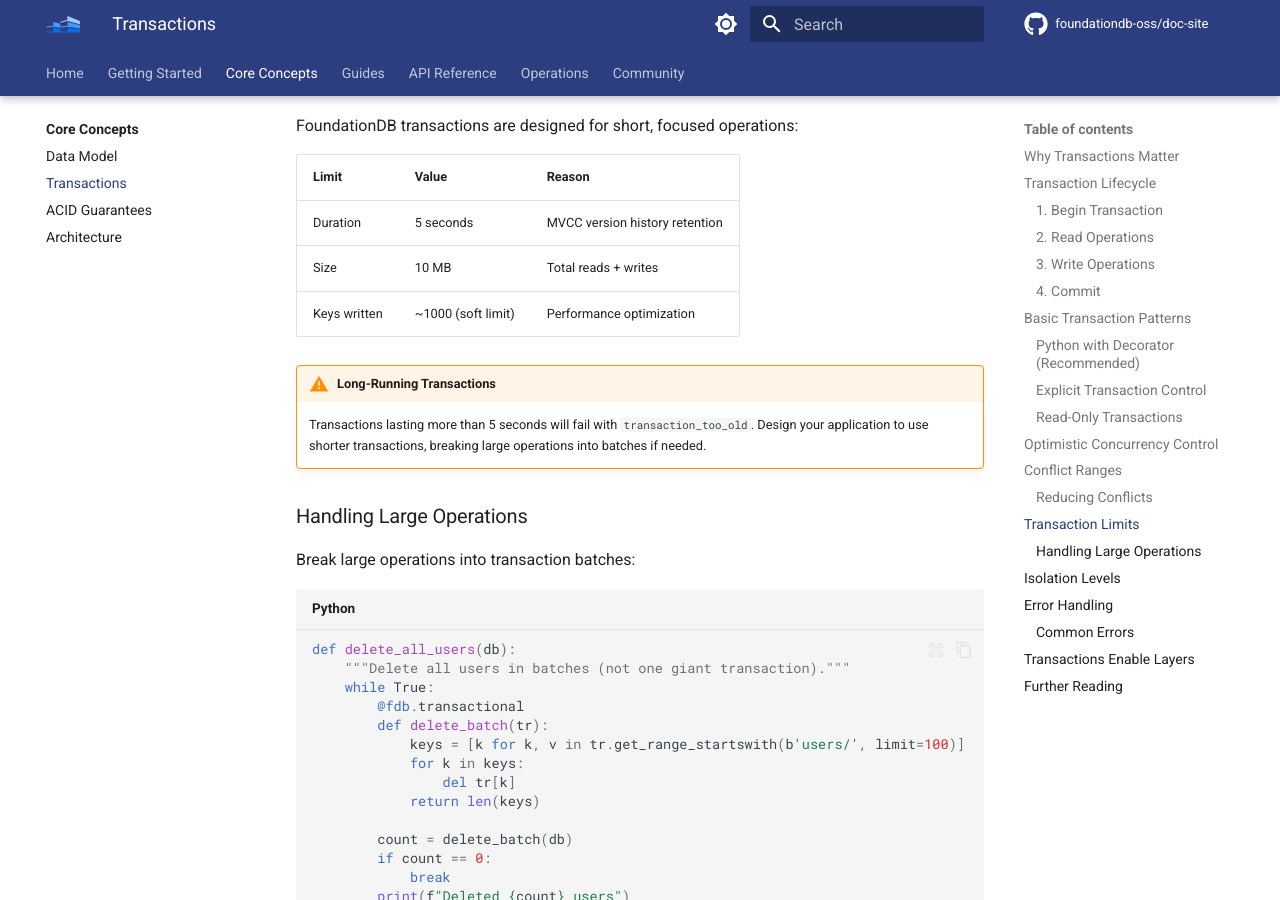
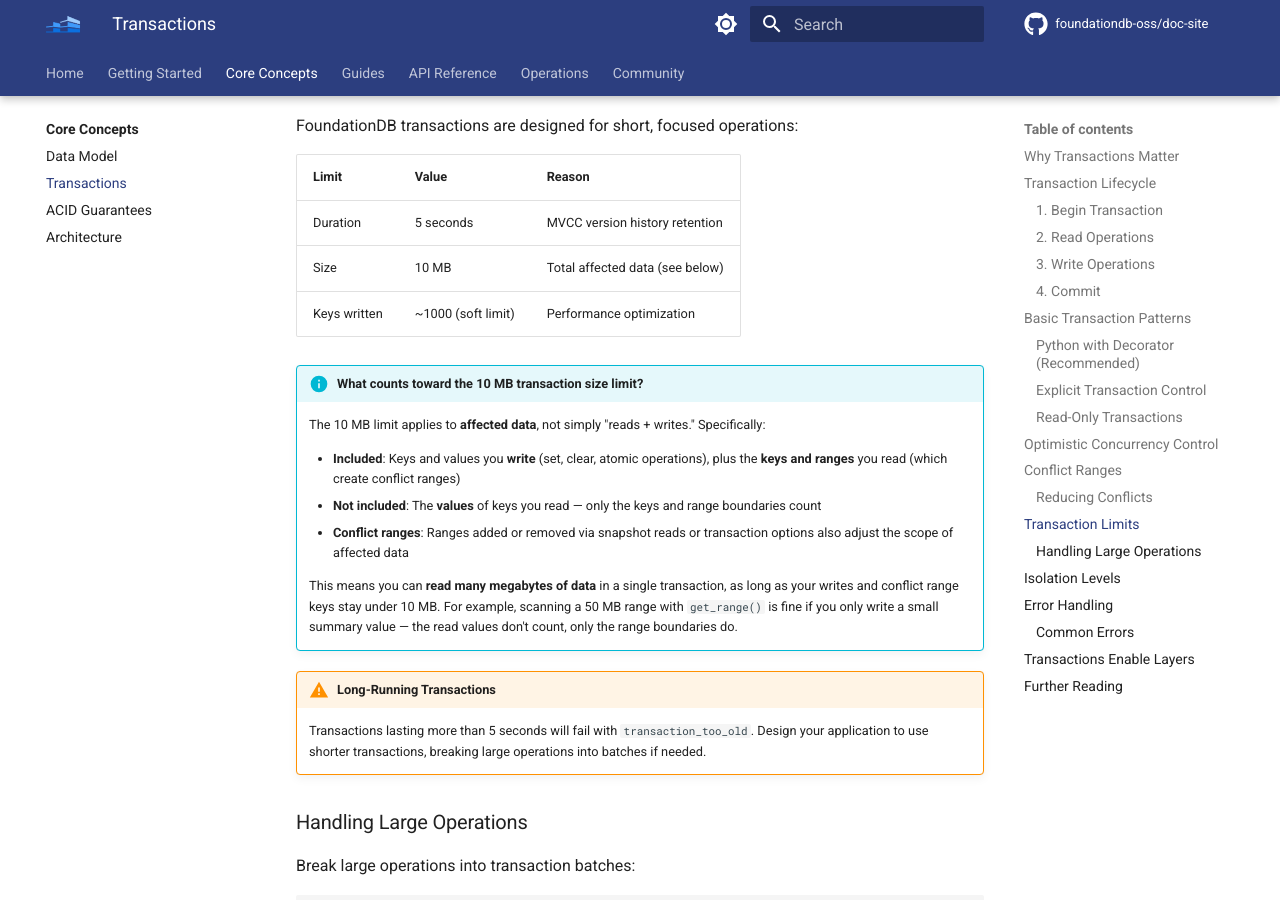
Before and after one commit to foundationdb-oss/doc-site, an MkDocs documentation site: the page built from docs/concepts/transactions.md, in a window 1280 px wide and 900 px high, scrolled down 6009 px. Built offline with MkDocs 1.6.1 and Material for MkDocs 9.7.7, drawn with Linux system fonts in a browser that asks for light colours; comment, search, counter and statistics services are not loaded; the version menu is left out.

Commit message:
docs: clarify transaction size limit calculation and affected data scope
Agent-Id: agent-272555be-c750-4b96-af59-0a82abe96559
Linked-Note-Id: 19d35006-a79c-4ac9-84ec-db5d38c62823

```diff
--- a/docs/concepts/transactions.md
+++ b/docs/concepts/transactions.md
@@ -209,8 +209,17 @@ FoundationDB transactions are designed for short, focused operations:
 | Limit | Value | Reason |
 |-------|-------|--------|
 | Duration | 5 seconds | MVCC version history retention |
-| Size | 10 MB | Total reads + writes |
+| Size | 10 MB | Total affected data (see below) |
 | Keys written | ~1000 (soft limit) | Performance optimization |
+
+!!! info "What counts toward the 10 MB transaction size limit?"
+    The 10 MB limit applies to **affected data**, not simply "reads + writes." Specifically:
+
+    - **Included**: Keys and values you **write** (set, clear, atomic operations), plus the **keys and ranges** you read (which create conflict ranges)
+    - **Not included**: The **values** of keys you read — only the keys and range boundaries count
+    - **Conflict ranges**: Ranges added or removed via snapshot reads or transaction options also adjust the scope of affected data
+
+    This means you can **read many megabytes of data** in a single transaction, as long as your writes and conflict range keys stay under 10 MB. For example, scanning a 50 MB range with `get_range()` is fine if you only write a small summary value — the read values don't count, only the range boundaries do.
 
 !!! warning "Long-Running Transactions"
     Transactions lasting more than 5 seconds will fail with `transaction_too_old`. Design your application to use shorter transactions, breaking large operations into batches if needed.
```
Also changed, not shown: docs/api/index.md (+1 -1 lines), docs/concepts/data-model.md (+1 -1 lines).
